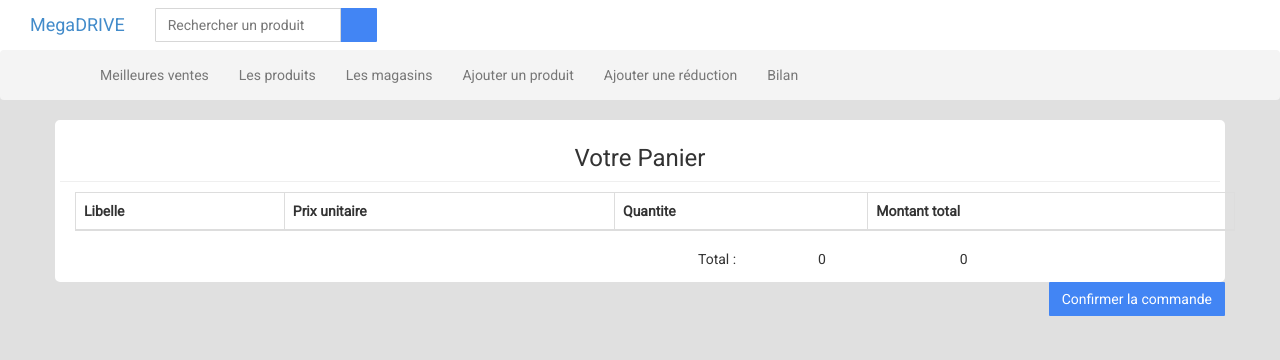
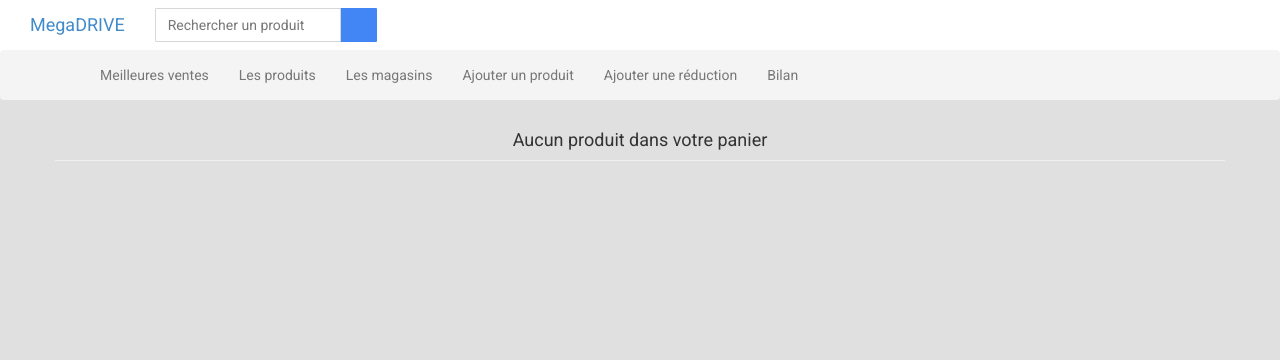
Before and after one commit to Gaibe/Project-CSI-S6, a PHP site: page /panier/affichage-panier.php in a window 1280 px wide. Shown: the top 360 px of the page. Run offline with PHP 8.4, Linux system fonts and the light colour scheme; the visitor is signed in with stand-in values (Sample User, id 1); data comes from the database, SQL or seed files in the repository; tables that the repository leaves empty hold one stand-in row (values such as "Sample post"); data that the repository does not hold is empty; some web fonts are replaced.

Commit message:
correction d'un bug sur la suppression d'un ensemble de produit du panier

```diff
--- a/header/header-membre.php
+++ b/header/header-membre.php
@@ -57,10 +57,10 @@
             <div class="col-xs-4">
                 <a href="/<?php echo $project_name; ?>/panier/">
                     <div class="input-group">
-                        <span class="input-group-addon"><?php echo $panier->__get("prix_total"); ?> €</span>
+                        <span class="input-group-addon"><span id="panier-prix"><?php echo $panier->__get("prix_total"); ?></span> €</span>
                         <span class="input-group-btn">
                             <button class="btn btn-primary disabled" type="button">
-                              Panier <span class="badge"><?php echo $panier->__get("quantite_totale"); ?></span>
+                              Panier <span id="panier-quantite" class="badge"><?php echo $panier->__get("quantite_totale"); ?></span>
                             </button>
                         </span>
                     </div>
--- a/liste-produit.php
+++ b/liste-produit.php
@@ -41,6 +41,9 @@
         <?php
         }
         ?>
+        <noscript>
+            Activer Javascript pour pouvoir accéder à l'ensemble du contenu
+        </noscript>
 
     </div>
 </div>
--- a/modele/Panier.php
+++ b/modele/Panier.php
@@ -101,6 +101,17 @@
         $this->addProduitPanier($panier_produit);
     }
 
+    public function retirerProduit($id_produit) {
+        $connection = base::getConnection();
+
+        $produit_panier = Panier_Has_Produit::findById($this->id_panier, $id_produit);
+        $this->quantite_totale -= $produit_panier->__get("quantite");
+        $this->prix_total -= ($produit_panier->__get("prix_produit")*$produit_panier->__get("quantite"));
+        $produit_panier->delete();
+        $this->update();
+
+    }
+
     public function insert() {
         $connection = base::getConnection();
         $stmt = $connection->prepare("INSERT INTO panier (id_client, prix_total, quantite_totale)
@@ -118,6 +129,17 @@
         }
     }
 
+     public function update() {
+        $connection = base::getConnection();
+        $stmt = $connection->prepare("UPDATE panier
+            SET quantite_totale = :quantite_totale, prix_total = :prix_total
+            WHERE id_panier = :id_panier");
+        $stmt->bindParam(':quantite_totale', $this->quantite_totale);
+        $stmt->bindParam(':prix_total', $this->prix_total);
+        $stmt->bindParam(':id_panier', $this->id_panier);
+        $stmt->execute();
+    }
+
 
     public static function panierVide($id_client = null) {
         $panier = new Panier();
--- a/modele/Panier_Has_Produit.php
+++ b/modele/Panier_Has_Produit.php
@@ -59,6 +59,16 @@
         $stmt->execute();
     }
 
+    public function delete() {
+        $connection = base::getConnection();
+        $stmt = $connection->prepare("DELETE FROM panier_has_produit
+            WHERE panier_id_panier = :id_panier
+            AND produit_id_produit = :id_produit");
+        $stmt->bindParam(':id_panier', $this->panier_id_panier);
+        $stmt->bindParam(':id_produit', $this->produit_id_produit);
+        $stmt->execute();
+    }
+
 
     public function insert() {
         $connection = base::getConnection();
@@ -72,16 +82,4 @@
     }
 
 
-    public function delete() {
-        $connection = base::getConnection();
-        $stmt = $connection->prepare("DELETE FROM panier_has_produit
-            WHERE panier_id_panier = :id_panier
-            AND produit_id_produit = :id_produit");
-        $stmt->bindParam(':id_panier', $this->panier_id_panier);
-        $stmt->bindParam(':id_produit', $this->produit_id_produit);
-        $stmt->execute();
-    }
-
-
-
 }
--- a/panier/affichage-panier.php
+++ b/panier/affichage-panier.php
@@ -11,14 +11,18 @@
 if (isset($_SESSION['membre']) === true) {
     $panier = Panier::findByClientIdValide($_SESSION['membre']);
     $panier_has_produit = Panier_Has_Produit::findByPanierId($panier->__get("id_panier"));
-
-    ProduitAffichage::displayPanierMembre($panier, $panier_has_produit);
+    if ($panier_has_produit !== -1) {
+        ProduitAffichage::displayPanierMembre($panier, $panier_has_produit);
+        echo '<a href="#" class="btn btn-primary pull-right" role="button">Confirmer la commande</a>';
+    }
+    else {
+        echo '<h4><center>Aucun produit dans votre panier</center></h4>';
+    }
 }
 else {
 }
 
 echo '
-        <a href="#" class="btn btn-primary pull-right" role="button">Confirmer la commande</a>
     </div>
 </div>
 ';
```
Also changed, not shown: panier/remove-panier.php (+4 -4 lines).
